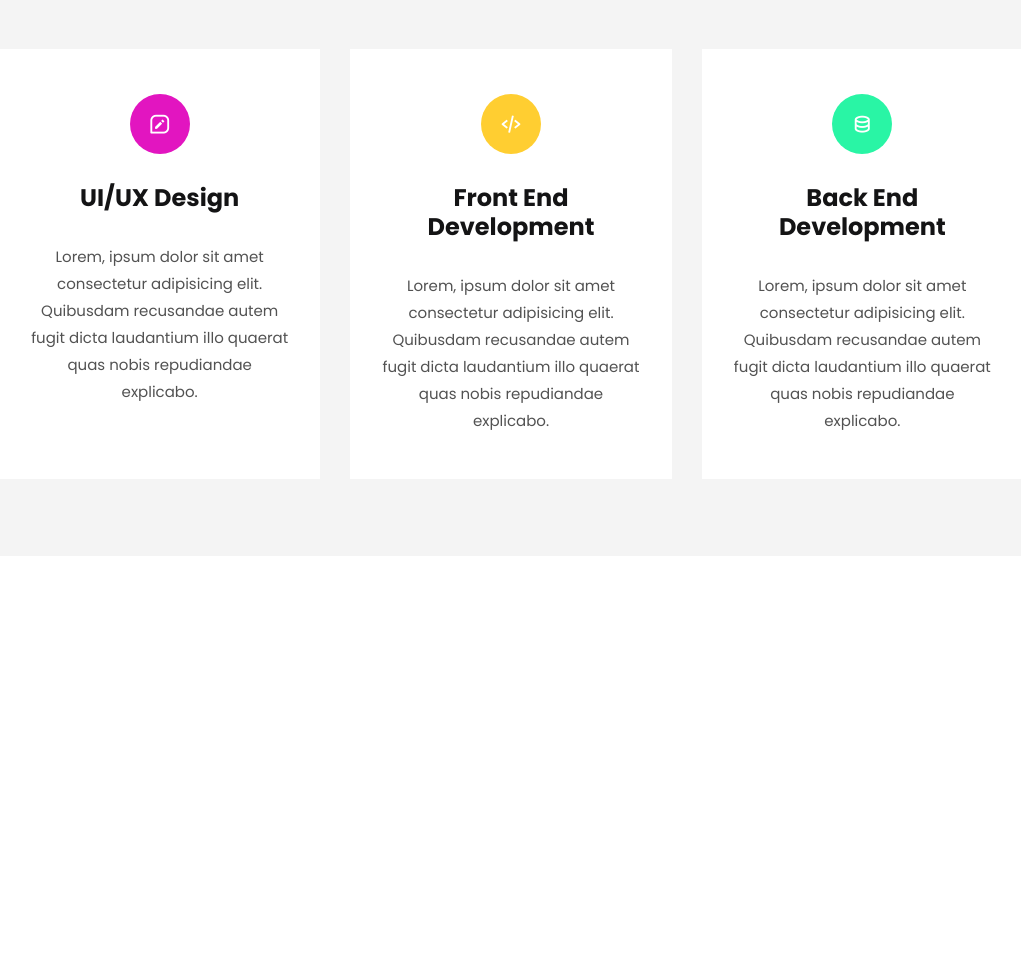
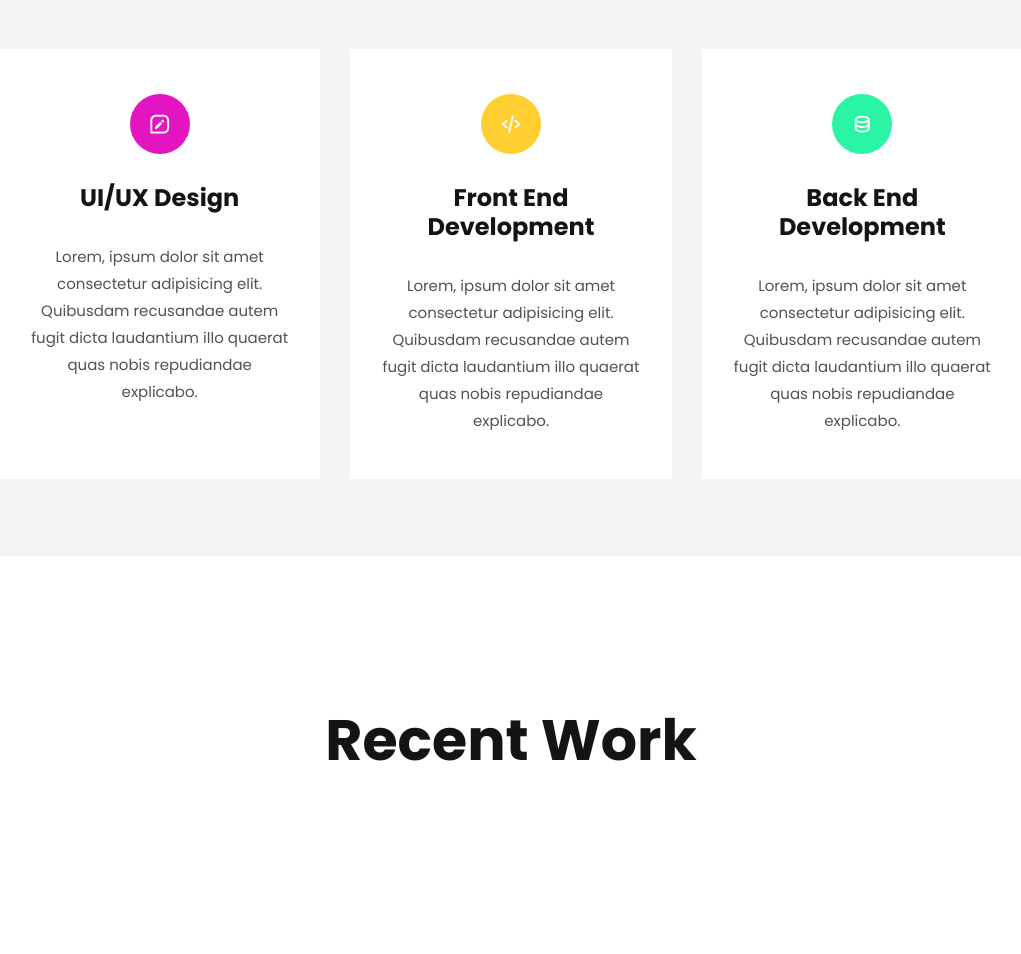
Before and after one commit to bertorepo/portfolio-v1, a website: page index.html in a window 1280 px wide. Shown: the part 3095-4049 px from the top of the page, without its empty margins (129-1150 px from the left). Before the commit the page ends 3651 px from the top, so only its background shows below. Drawn offline with nearby package versions, Linux system fonts and the light colour scheme.

Commit message:
added recent work section

```diff
--- a/index.html
+++ b/index.html
@@ -242,6 +242,15 @@
     </div>
   </section>
   <!-- End Service Section -->
+
+  <!-- Start Recent Work -->
+  <section class="recent">
+    <h1>Recent Work</h1>
+    <div class="container">
+
+    </div>
+  </section>
+  <!-- End Recent Work -->
 </body>
 
 </html>
```
